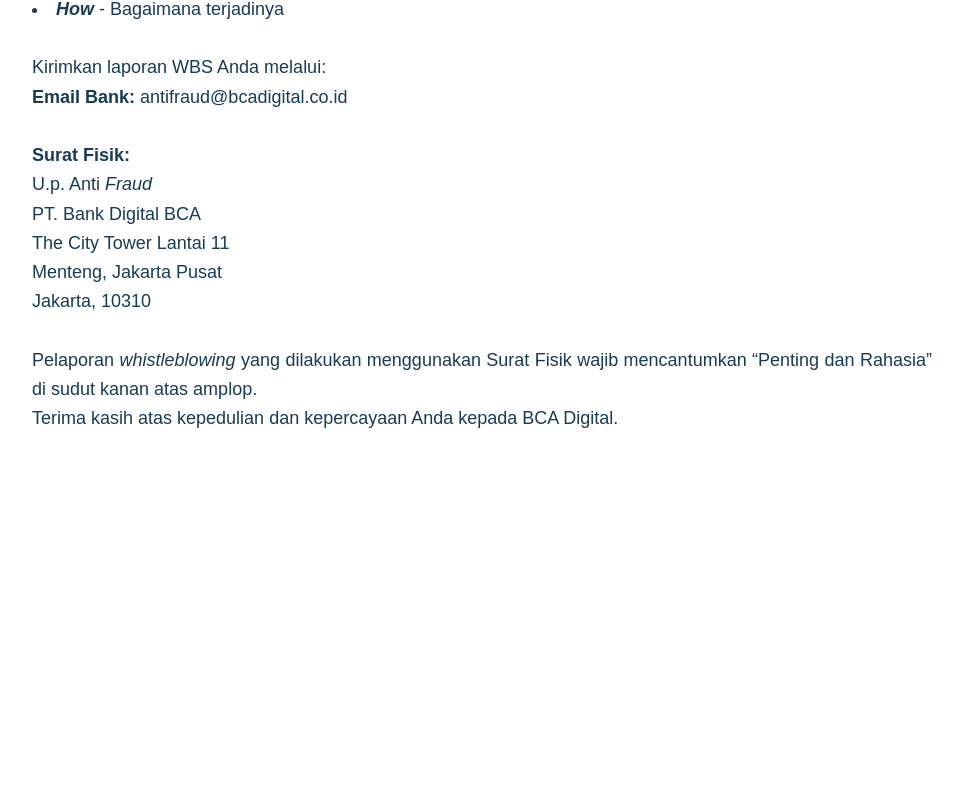
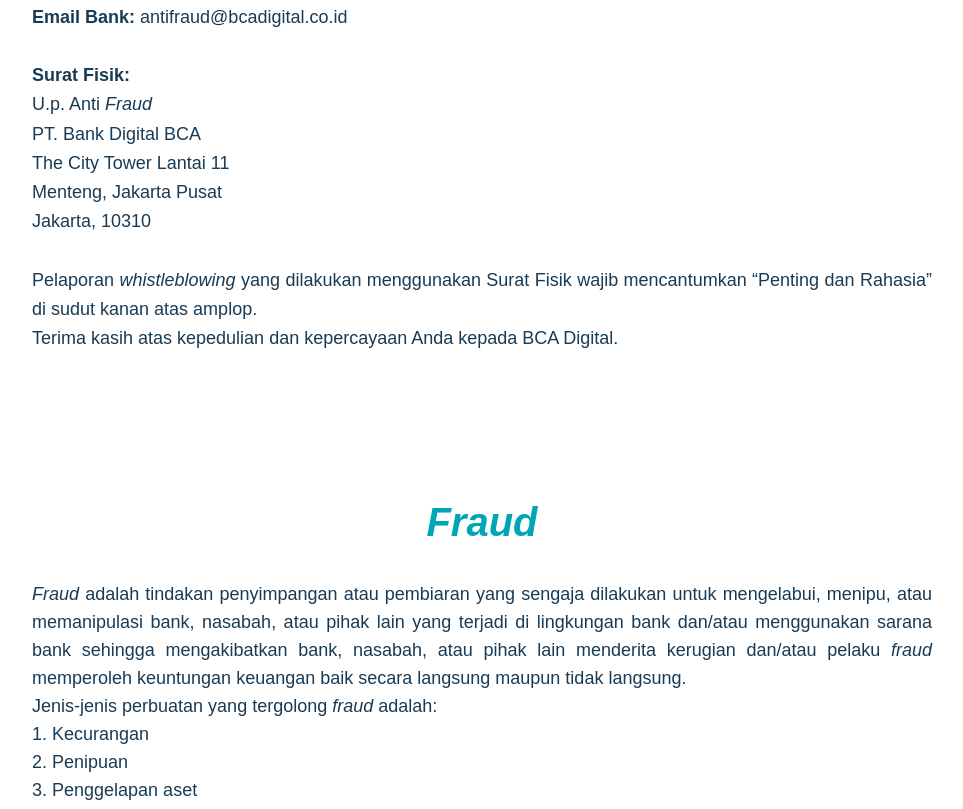
Before and after one commit to gregoriusgrd/bca-digital-clone, a Next.js app: page /tata-kelola in a window 1280 px wide. Shown: the part 1949-2758 px from the top of the page, without its empty margins (158-1121 px from the left). Before the commit the page ends 2563 px from the top, so only its background shows below. Built offline with nearby package versions, Linux system fonts and the light colour scheme.

Commit message:
fraud section half

```diff
--- a/src/view/tata-kelola/index.tsx
+++ b/src/view/tata-kelola/index.tsx
@@ -1,6 +1,7 @@
 "use client"
 
 import CampaignSection from "./sections/campaign"
+import FraudSection from "./sections/fraud"
 import HeroSection from "./sections/hero"
 import SloganSection from "./sections/slogan"
 import WhistleblowingSection from "./sections/whistleblowing"
@@ -12,6 +13,7 @@
             <SloganSection />
             <CampaignSection />
             <WhistleblowingSection />
+            <FraudSection />
         </main>
     )
 }
--- /dev/null
+++ b/src/view/tata-kelola/sections/fraud/index.tsx
@@ -0,0 +1,116 @@
+"use client";
+import { useEffect } from "react";
+import AOS from "aos";
+import "aos/dist/aos.css";
+
+export default function FraudSection() {
+  useEffect(() => {
+    AOS.init({
+      once: true, // Animasi hanya dijalankan sekali
+      duration: 1000, // Durasi animasi dalam milidetik
+      delay: 100, // Delay sebelum animasi berjalan
+    });
+  }, []);
+
+  return (
+    <section className="max-w-[1120px] mx-auto pt-[100px] pb-[40px] bg-white text-center">
+      <div className="max-w-[930px] mx-auto px-[15px]">
+        {/* Fraud */}
+        <div id="1" data-aos="fade-up" className="mb-12">
+          <h2 className="text-[40px] leading-14 font-bold text-center text-[#00A6B5] mb-7.5">
+            <i>Fraud</i>
+          </h2>
+          <p className="text-lg text-justify mt-4 text-[#183B56]">
+            <i>Fraud</i> adalah tindakan penyimpangan atau pembiaran yang
+            sengaja dilakukan untuk mengelabui, menipu, atau memanipulasi bank,
+            nasabah, atau pihak lain yang terjadi di lingkungan bank dan/atau
+            menggunakan sarana bank sehingga mengakibatkan bank, nasabah, atau
+            pihak lain menderita kerugian dan/atau pelaku <i>fraud</i>{" "}
+            memperoleh keuntungan keuangan baik secara langsung maupun tidak
+            langsung.
+            <br />
+            Jenis-jenis perbuatan yang tergolong <i>fraud</i> adalah:
+            <br />
+            1. Kecurangan
+            <br />
+            2. Penipuan
+            <br />
+            3. Penggelapan aset
+            <br />
+            4. Pembocoran informasi
+            <br />
+            5. Tindak pidana perbankan (tipibank)
+          </p>
+        </div>
+
+        {/* Pelanggaran Kode Etik */}
+        <div id="2" data-aos="fade-up" className="mb-12">
+          <h2 className="text-[40px] leading-14 font-bold text-center text-[#00A6B5] mb-7.5">
+            Pelanggaran Kode Etik
+          </h2>
+          <p className="text-lg text-justify mt-4 text-[#183B56]">
+            Tindakan yang tidak sesuai dengan budaya perusahaan yang telah
+            dirumuskan berdasarkan nilai-nilai positif yang tumbuh dan
+            berkembang di dalam diri segenap insan perusahaan, untuk mencapai
+            tujuan bersama dan juga sebagai acuan bagi insan perusahaan dalam
+            mengambil keputusan dan tindakan.
+          </p>
+        </div>
+
+        {/* Pelanggaran Benturan Kepentingan */}
+        <div id="3" data-aos="fade-up" className="mb-12">
+          <h2 className="text-[40px] leading-14 font-bold text-center text-[#00A6B5] mb-7.5">
+            Pelanggaran Benturan Kepentingan
+          </h2>
+          <p className="text-lg text-justify mt-4 text-[#183B56]">
+            Tindakan yang menyebabkan suatu kondisi dimana seseorang dalam
+            menjalankan tugas dan kewajibannya mempunyai kepentingan diluar
+            kepentingan dinas, baik yang menyangkut kepentingan pribadi,
+            keluarga, maupun kepentingan pihak-pihak lain sehingga insan
+            perusahaan tersebut dimungkinkan kehilangan obyektivitasnya dalam
+            mengambil keputusan dan kebijakan sesuai wewenang yang telah
+            diberikan perusahaan kepadanya.
+          </p>
+        </div>
+
+        {/* Pelanggaran Hukum */}
+        <div id="4" data-aos="fade-up" className="mb-12">
+          <h2 className="text-[40px] leading-14 font-bold text-center text-[#00A6B5] mb-7.5">
+            Pelanggaran Hukum
+          </h2>
+          <p className="text-lg text-justify mt-4 text-[#183B56]">
+            Tindakan yang melanggar hukum yang berlaku di Indonesia.
+          </p>
+        </div>
+
+        {/* Deklarasi Anti Fraud */}
+        <div id="5" data-aos="fade-up" className="mb-12">
+          <h2 className="text-[40px] leading-14 font-bold text-center text-[#00A6B5] mb-7.5">
+            Deklarasi Anti Fraud
+          </h2>
+          <p className="text-lg text-justify mt-4 text-[#183B56]">
+            Klik{" "}
+            <b>
+              <a href="#">di sini</a>
+            </b>{" "}
+            untuk mengunduh dokumen Deklarasi Anti Fraud kami.
+          </p>
+        </div>
+
+        {/* Deklarasi Anti Penyuapan */}
+        <div id="6" data-aos="fade-up" className="mb-12">
+          <h2 className="text-[40px] leading-14 font-bold text-center text-[#00A6B5] mb-7.5">
+            Deklarasi Anti Penyuapan
+          </h2>
+          <p className="text-lg text-justify text-[#183B56]">
+            Klik{" "}
+            <b>
+              <a href="#">di sini</a>
+            </b>{" "}
+            untuk mengunduh dokumen Deklarasi Anti Penyuapan kami.
+          </p>
+        </div>
+      </div>
+    </section>
+  );
+}
--- a/src/view/tata-kelola/sections/whistleblowing/index.tsx
+++ b/src/view/tata-kelola/sections/whistleblowing/index.tsx
@@ -13,8 +13,8 @@
   }, []);
 
   return (
-    <section className="max-w-[1120px] mx-auto py-[100px] bg-white text-center">
-      <div className="max-w-[930px] mx-auto px-[15px] my-[80px]">
+    <section className="max-w-[1120px] mx-auto pt-[100px] pb-[40px] bg-white text-center">
+      <div className="max-w-[930px] mx-auto px-[15px]">
         <h2
           //   data-aos="fade-up"
           className="text-4xl font-bold text-center text-[#00A6B5] mb-7"
@@ -40,7 +40,8 @@
           <br />
           <br />
           Pelapor harus dapat menjelaskan sekurang-kurangnya:
-          <ul className="list-disc list-inside text-left">
+        </p>
+        <ul className="text-lg text-justify leading-relaxed text-[#183B56] list-disc list-inside">
           <li>
             <b>
               <i>What</i>
@@ -72,6 +73,7 @@
             - Bagaimana terjadinya
           </li>
         </ul>
+        <p className="text-lg text-justify leading-relaxed text-[#183B56]">
           <br />
           Kirimkan laporan WBS Anda melalui:
           <br />
```
Lines whose indentation alone changed are shown as unchanged.
